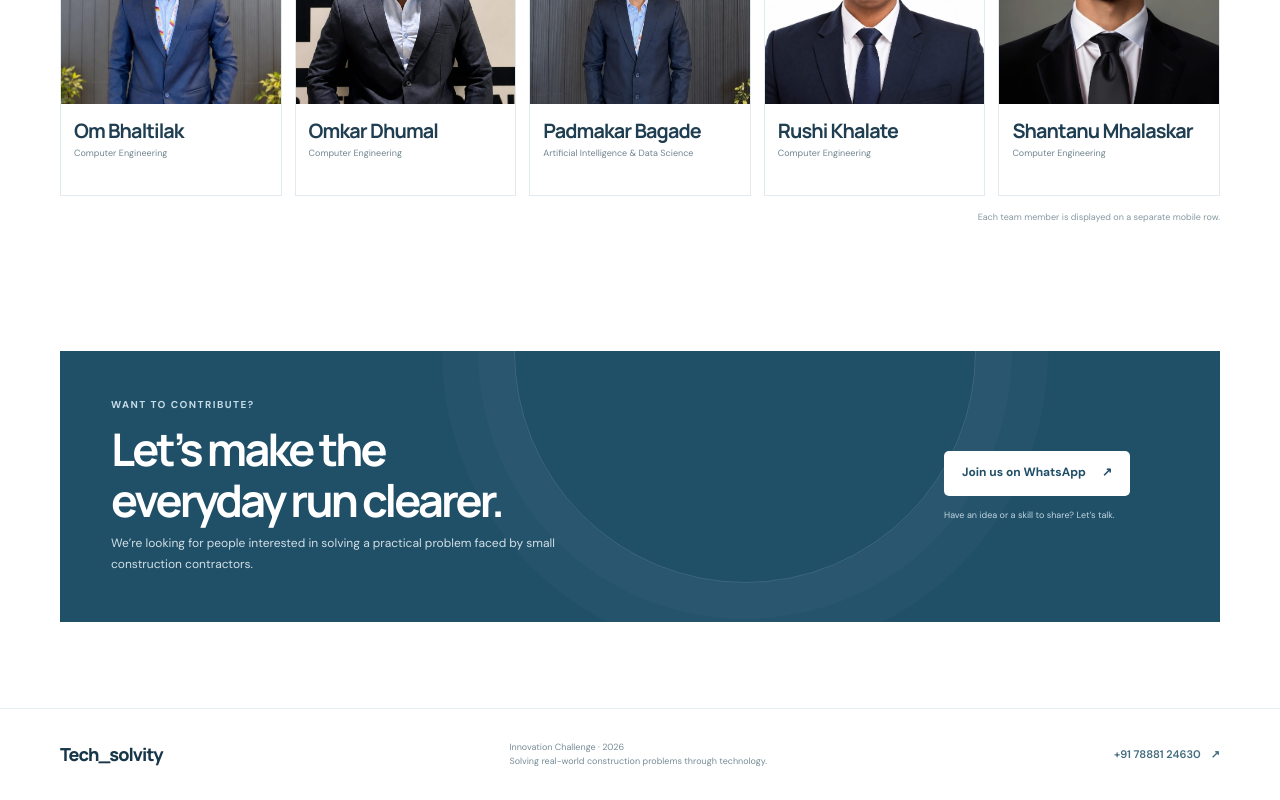
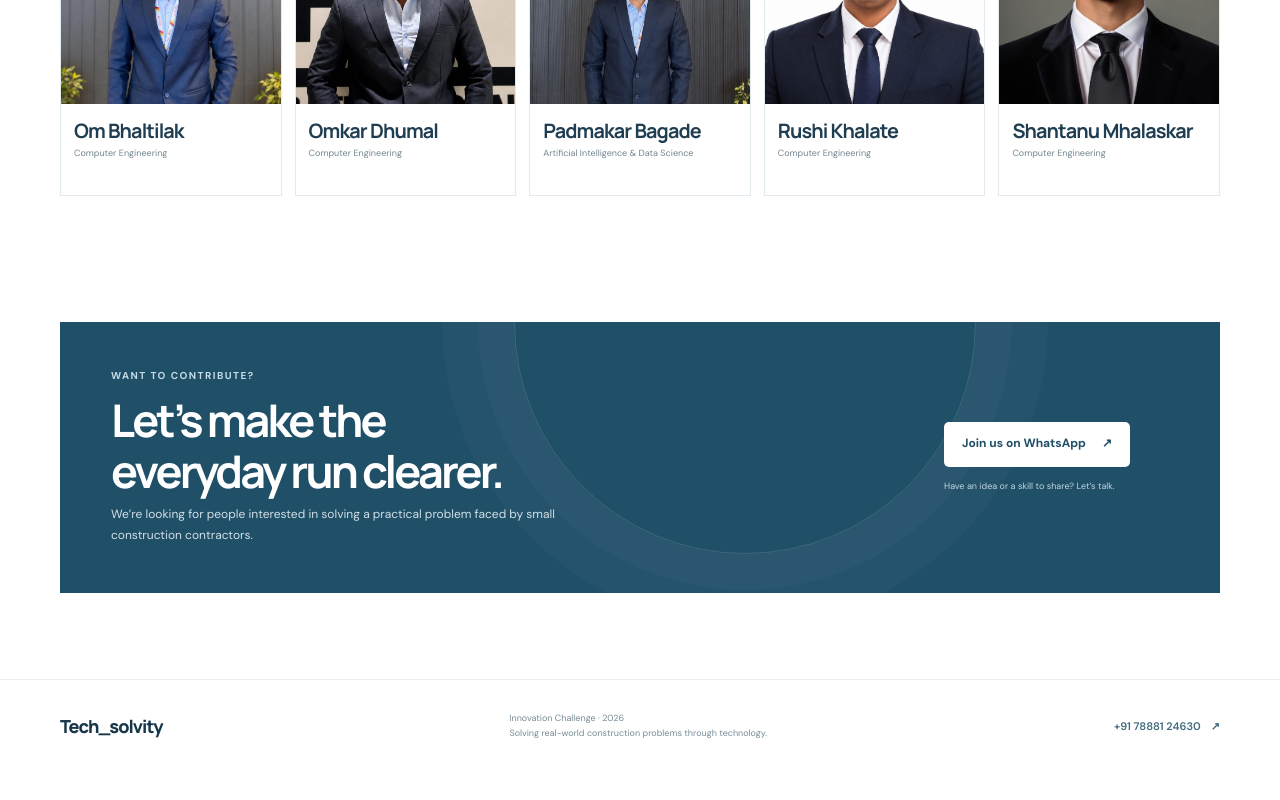
Before and after one commit to Omkard007/Tech_solvity, a Next.js app: page / in a window 1280 px wide. Shown: the part 2935-3735 px from the top of the page. After the commit the page ends 3706 px from the top, so only its background shows below. Built offline with nearby package versions, Linux system fonts and the light colour scheme.

Commit message:
removed unwanted text

```diff
--- a/app/page.tsx
+++ b/app/page.tsx
@@ -194,7 +194,7 @@ export default function Home() {
                 </article>
               ))}
             </div>
-            <p className="photo-help">Each team member is displayed on a separate mobile row.</p>
+
           </div>
         </section>
 
```
